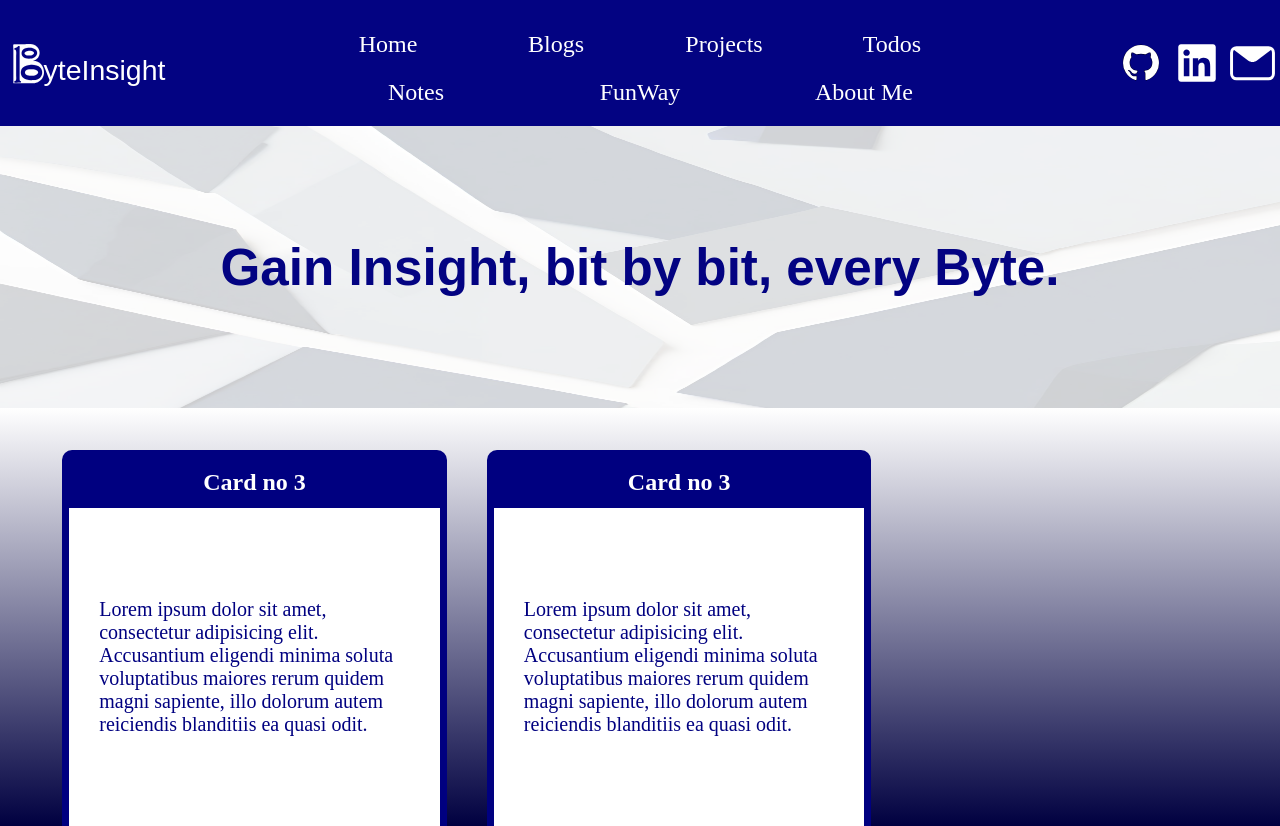
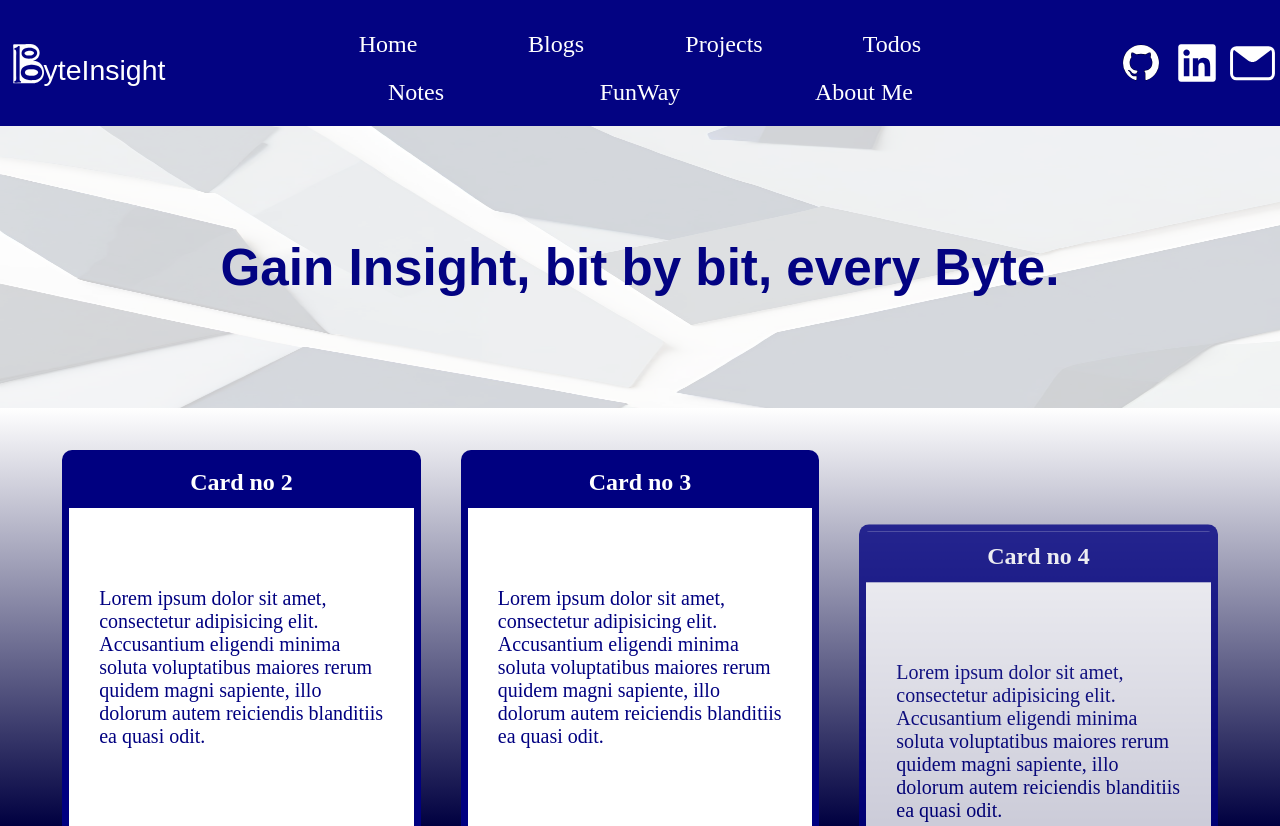
Before and after one commit to Nayab-Tahir/ByteInsight, a React (Create React App) app: page / in a window 1280 px wide. Built offline with nearby package versions, Linux system fonts and the light colour scheme.

Commit message:
Animations corrected

```diff
--- a/src/components/Home/HomeCard.js
+++ b/src/components/Home/HomeCard.js
@@ -1,14 +1,18 @@
 import classes from "./HomeContent.module.css";
 
 const HomeCard = (props) => {
-  let className = '';
-  if(props.index === 0)
-    className = classes.card0;
-  else if(props.index === 2)
-    className = className.card2;
+  let className = "";
+  if (props.index === 0) className = classes.card0;
+  else if (props.index === 1) className = classes.card1;
+  else className = classes.card2;
 
   return (
-    <div className={`${classes.homeCard} ${className}`}>
+    <div
+      className={`${classes.homeCard} ${className} ${
+        props.isAnimating ? classes.resetCardAnimations : ""
+      }`}
+      onAnimationEnd={props.resetAnimation}
+    >
       <h2 className={classes.homeCardTitle}>{props.name}</h2>
       <p className={classes.homeCardBody}>
         Lorem ipsum dolor sit amet, consectetur adipisicing elit. Accusantium
--- a/src/components/Home/HomeCardsDisplay.js
+++ b/src/components/Home/HomeCardsDisplay.js
@@ -1,12 +1,7 @@
 import classes from "./HomeContent.module.css";
 import HomeCard from "./HomeCard";
-import {useState } from "react";
 
 const HomeCardsDisplay = (props) => {
-
-    setTimeout(() => {
-        props.removeCard();
-    }, 3950);
 
     return (
         <div className={classes.homeCardsContainer}>
@@ -15,6 +10,8 @@ const HomeCardsDisplay = (props) => {
               name={cardName}
               index={index}
               key={props.currIndex + index}
+              resetAnimation={props.resetAnimation}
+              isAnimating={props.isAnimating}
             />
         ))
         }
--- a/src/components/Home/HomeContent.js
+++ b/src/components/Home/HomeContent.js
@@ -5,37 +5,40 @@ import { useEffect, useState } from "react";
 const CARD_LIST = ["Card no 1", "Card no 2", "Card no 3", "Card no 4"];
 
 const HomeContent = () => {
-  const [currIndex, setCurrIndex] = useState(0);
-  const [displayedCards, setDisplayedCards] = useState([]);
+  const [currIndex, setCurrIndex] = useState(3);
+  const [isAnimating, setIsAnimating] = useState(false);
+  const [displayedCards, setDisplayedCards] = useState([
+    CARD_LIST[0],
+    CARD_LIST[1],
+    CARD_LIST[2],
+  ]);
 
   useEffect(() => {
-    setDisplayedCards((prevDisplayedCards) => {
-      const newDisplayedCards = prevDisplayedCards;
-      newDisplayedCards.push(CARD_LIST[currIndex]);
-      return newDisplayedCards;
-    });
-  }, [displayedCards.length, currIndex]);
+    const interval = setInterval(() => {
+      setDisplayedCards((prevDisplayedCards) => {
+        const newDisplayedCards = [...prevDisplayedCards];
+        newDisplayedCards.shift();
+        newDisplayedCards.push(CARD_LIST[currIndex]);
+        setCurrIndex((prevIndex) => ((prevIndex + 1) % 4));
+        return newDisplayedCards;
+      });
+    }, 5000);
 
-  useEffect(() => {
-    setDisplayedCards((prevDisplayedCards) => {
-      const newDisplayedCards = prevDisplayedCards;
-      newDisplayedCards.push(CARD_LIST[1]);
-      newDisplayedCards.push(CARD_LIST[2]);
-      return newDisplayedCards;
-    });
-    setCurrIndex(2);
-  }, []);
+    return () => clearInterval(interval);
+  }, [currIndex]);
 
-  const removeCardHandler = () => {
-    setDisplayedCards((prevDisplayedCards) => {
-      return prevDisplayedCards.slice(1);
-    });
-    setCurrIndex((prevIndex) => (prevIndex + 1) % CARD_LIST.length);
-  }
+  const resetAnimationHandler = () => {
+    setIsAnimating(false);
+  };
 
   return (
     <div className={classes.homeContentSection}>
-      <HomeCardsDisplay currIndex={currIndex} displayedCards={displayedCards} removeCard={removeCardHandler} />
+      <HomeCardsDisplay
+        currIndex={currIndex}
+        displayedCards={displayedCards}
+        resetAnimation={resetAnimationHandler}
+        isAnimating={isAnimating}
+      />
     </div>
   );
 };
--- a/src/components/Home/HomeContent.module.css
+++ b/src/components/Home/HomeContent.module.css
@@ -6,7 +6,6 @@
 .homeCardsContainer{
     padding: 3.3% 3.3% 0% 3.3%;
     display: flex;
-    /* justify-content: space-between; */
     justify-content: flex-start;
     overflow: hidden;
 }
@@ -41,14 +40,19 @@
 
 @keyframes removeCard0 {
     0% {
+        opacity: 1;
         transform: translateY(0);
+    }
+    50% {
+        opacity: 0;
+        transform: translateY(100%);
     }
     100% {
         transform: translateY(100%);
     }
 }
 
-@keyframes moveCard1and2 {
+@keyframes moveCard1 {
     0% {
         transform: translateX(0);
     }
@@ -57,31 +61,38 @@
     }
 }
 
+@keyframes animateCard2 {
+    0% {
+        opacity: 0;
+        transform: translateY(0);
+    }
+    20% {
+        opacity: 1;
+        transform: translateY(-100%);
+    }
+    80% {
+        transform: translateY(-100%);
+    }
+    100% {
+        transform: translate(-110%, -100%);
+    }
+}
+
 .card0{
-    animation: removeCard0 1s ease 3s forwards;
+    animation: removeCard0 2s ease 3s forwards;
 }
 
 .card1{
-    animation: moveCard1and2 1s ease 3s forwards;
+    animation: moveCard1 1s ease 4s forwards;
 }
 
 .card2{
-    /* transform: translate(0, 0);
     position: relative;
     right: 0;
-    top: 375px; */
-    animation: moveCard1and2 1s ease 3s forwards;
+    top: 376px;
+    animation: animateCard2 5s ease 0s forwards;
 }
 
-@keyframes reset{
-    0% {
-        transform: translate(0, 0);
-    }
-    100% {
-        transform: translate(0, 0);
-    }
+.resetCardAnimations{
+    transform: none;
 }
-
-.resetCards{
-    animation: reset 0.01 ease 0s forwards;
-}
```
